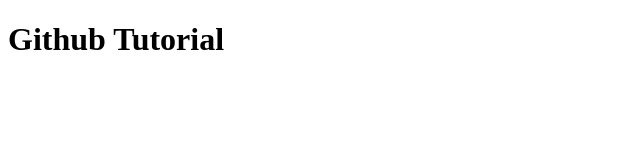
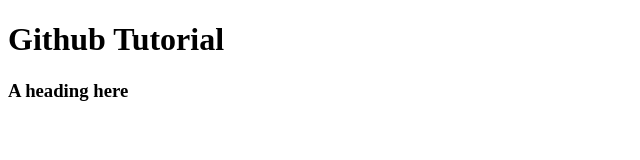
Before and after one commit to elsayedabdelnaby/github-tutorial, a plain HTML site: page index.html in a window 1280 px wide. Shown: the whole page, without its empty margins (0-640 px from the left). Drawn offline with Linux system fonts and the light colour scheme.

Commit message:
add the header tag

```diff
--- a/index.html
+++ b/index.html
@@ -10,6 +10,9 @@
 
 <body>
     <h1>Github Tutorial</h1>
+    <header>
+        <h3>A heading here</h3>
+    </header>
 </body>
 
 </html>
```
